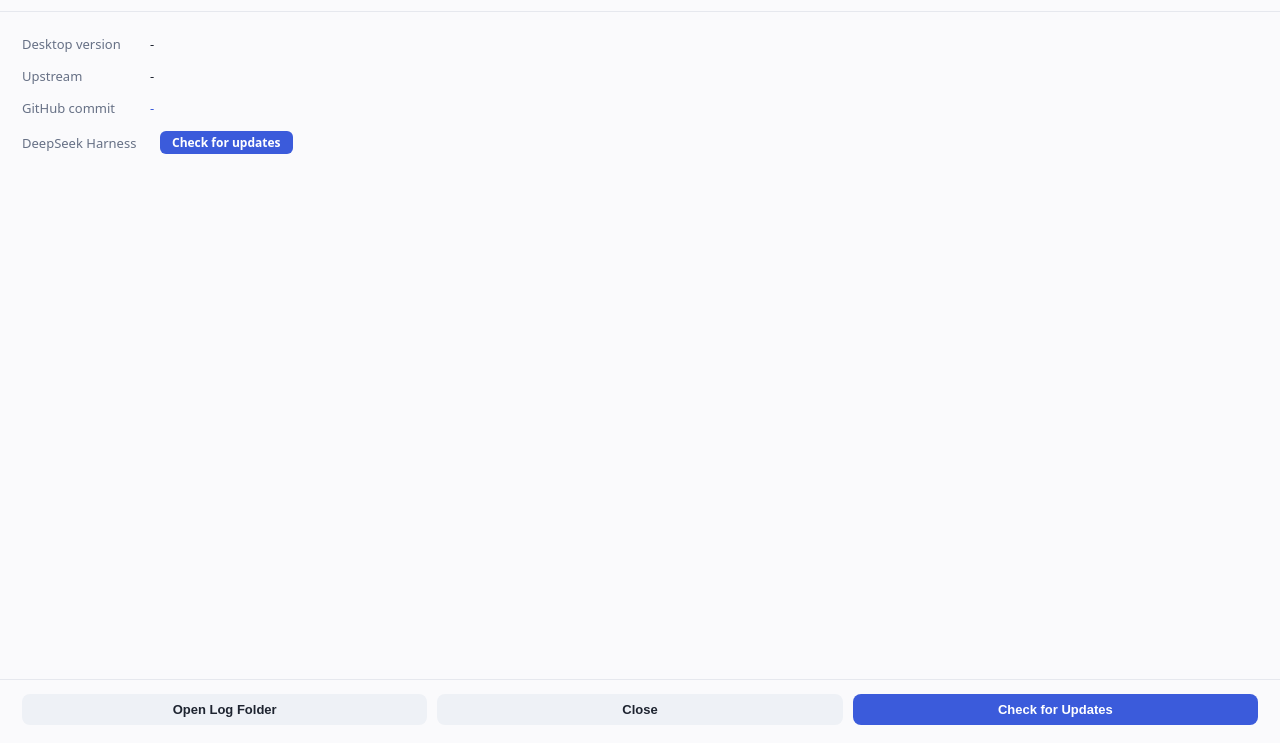
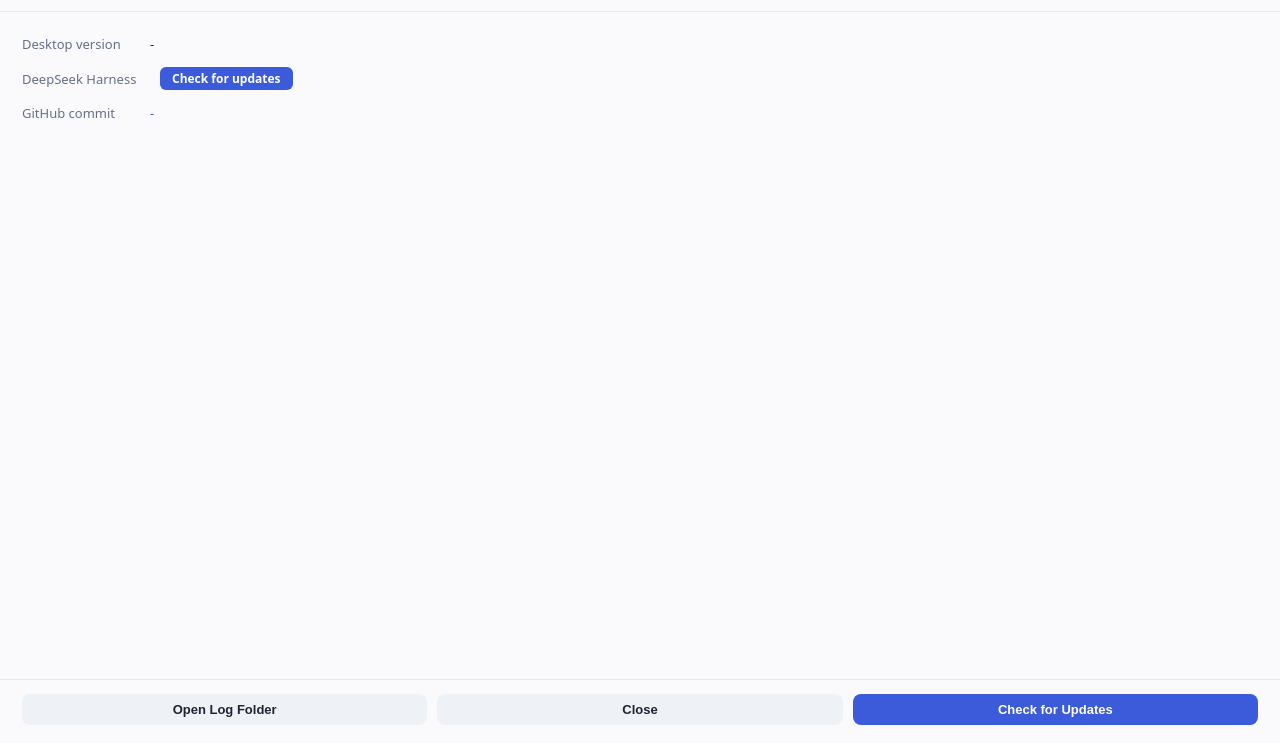
Before and after one commit to tscodeplus/deepseek-harness-desktop, a website: page desktop/src-tauri/pages/about.html in a window 1280 px wide. Shown: the part 57-800 px from the top of the page. Drawn offline with Linux system fonts and the light colour scheme.

Commit message:
refactor(about): drop the upstream version row, move GitHub commit under the engine row
The compile-time upstream row duplicated the runtime engine version shown by
val-engine. Removed it (and its DOM refs in the inline-update JS, which would
otherwise throw on the deleted chip element) so the About layout is: desktop
version, engine version + check button, GitHub commit, engine status.

```diff
--- a/desktop/src-tauri/pages/about.html
+++ b/desktop/src-tauri/pages/about.html
@@ -87,21 +87,15 @@
     <span class="value" id="val-ver"></span>
   </div>
   <div class="row">
-    <span class="label" id="lbl-upstream"></span>
+    <span class="label" id="lbl-engine"></span>
     <span class="value">
-      <span id="val-upstream"></span><span class="chip" id="chip-tag"></span>
+      <span id="val-engine"></span>
+      <a id="lnk-engine-check" href="#" style="font-size:12px"></a>
     </span>
   </div>
   <div class="row">
     <span class="label" id="lbl-commit"></span>
     <span class="value"><a id="lnk-commit"></a></span>
-  </div>
-  <div class="row">
-    <span class="label" id="lbl-engine"></span>
-    <span class="value">
-      <span id="val-engine"></span>
-      <a id="lnk-engine-check" href="#" style="font-size:12px"></a>
-    </span>
   </div>
   <div class="row" id="engine-status-row" style="display:none">
     <span class="label" id="lbl-engine-status"></span>
@@ -133,21 +127,7 @@
     set('app-sub', a.version ? ('v' + a.version) : '');
     set('lbl-ver', L.desktopVersionLabel || 'Desktop version');
     set('val-ver', a.version || '-');
-    set('lbl-upstream', L.upstreamLabel || 'Upstream');
     set('lbl-commit', L.upstreamCommitLabel || 'GitHub commit');
-
-    var upstream = '';
-    if (a.upstreamVersion) upstream += a.upstreamVersion;
-    if (a.upstreamTag) upstream += upstream ? ' (tag ' + a.upstreamTag + ')' : ('tag ' + a.upstreamTag);
-    if (!upstream) upstream = '-';
-    set('val-upstream', upstream);
-    if (a.upstreamTag) {
-      var chip = document.getElementById('chip-tag');
-      if (chip) chip.textContent = a.upstreamTag;
-    } else {
-      var chip2 = document.getElementById('chip-tag');
-      if (chip2) chip2.style.display = 'none';
-    }
 
     var commitEl = document.getElementById('lnk-commit');
     if (a.upstreamCommit) {
@@ -369,10 +349,6 @@
           if (!s || !s.current || !s.current.ref) return; // silent fallback
           var cur = s.current;
           var upstream = cur.upstreamVersion || cur.tag || '';
-          set('val-upstream', upstream || '-');
-          var chip = document.getElementById('chip-tag');
-          if (cur.tag) { chip.textContent = cur.tag; chip.style.display = ''; }
-          else { chip.style.display = 'none'; }
           var commitEl = document.getElementById('lnk-commit');
           if (cur.ref) {
             commitEl.textContent = cur.ref.slice(0, 12);
```
